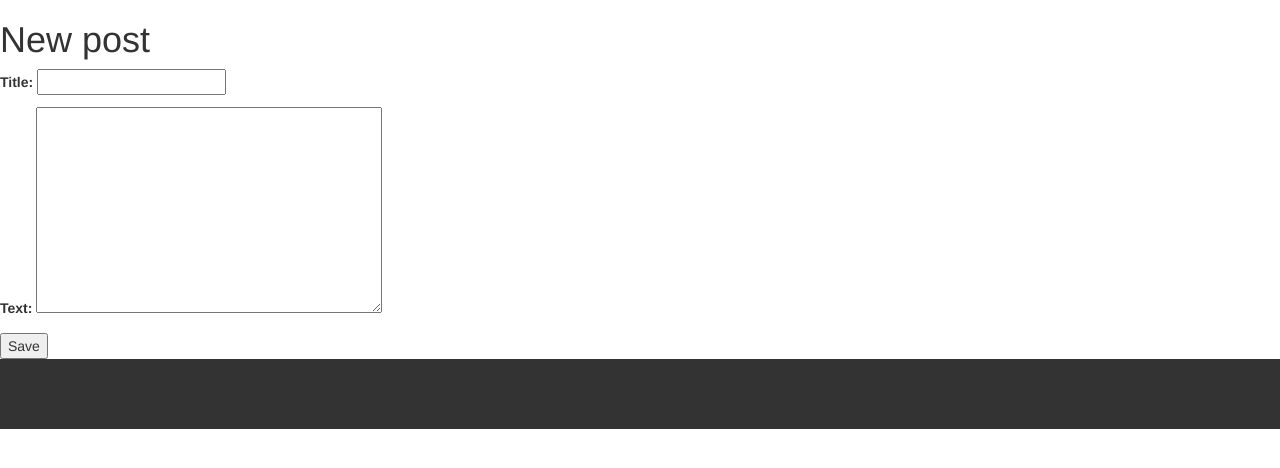
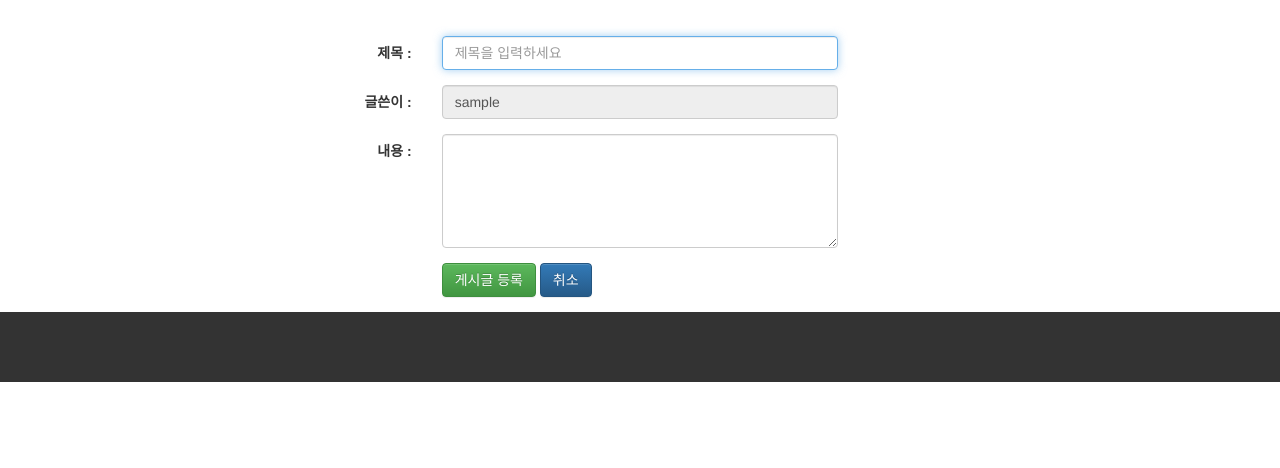
Before and after one commit to Kirade/django-tangerine, a Django app: page /board/new/ in a window 1280 px wide. Shown: the part 261-729 px from the top of the page. Run offline with Django 3.2, Linux system fonts and the light colour scheme; the visitor is signed in with stand-in values (Sample User, id 1); some libraries are stand-ins or nearby versions.

Commit message:
게시판 작성 &
- 게시글 작성, 수정
- bootstrap 적용
- 모델 수정

```diff
--- a/website/models.py
+++ b/website/models.py
@@ -3,11 +3,13 @@ from django.utils import timezone
 from django.contrib.auth.models import User
 
 
-# 게시글 번호(정의하지 않으면 자동적으로 생성 ), 제목, 내용, 저자, 날짜, 조회수
+# 게시글 번호(정의하지 않으면 자동적으로 생성), 제목, 내용, 저자, 날짜, 조회수
 class Board(models.Model):
     title = models.CharField(max_length=100)
     text = models.TextField()
     created_date = models.DateTimeField(default=timezone.now)
+    writer = models.CharField(max_length=20)
+    hit = models.IntegerField(default=0)
 
     def __str__(self):
         return self.title
@@ -21,7 +23,6 @@ class ProfileManager(models.Manager):
         user.password = user_instance.password
         user.first_name = user_instance.first_name
         user.last_name = user_instance.last_name
-
         return user
 
 
@@ -49,5 +50,4 @@ class Product(models.Model):
 default:
     blank = False,
     null = False,
-
 '''
--- a/website/templates/website/board/edit.html
+++ b/website/templates/website/board/edit.html
@@ -1,7 +1,28 @@
 {% extends 'website/base.html' %}
 
 {% block content %}
-    <div id="wrapper">
+
+  <div class="container-fluid">
+    <form method="POST" class="form-horizontal">
+      {% csrf_token %}
+      <div class="form-group">
+        <label for="{{ form.title.id_for_label }}" class="col-sm-4 control-label">제목 : </label>
+        <div class="col-sm-4">
+        <input type="text" class="form-control" name="title" maxlength="150" autofocus required id="id_title", value="{{ form.title.value }}">
+      </div>
+      </div>
+    </form>
+  {{ form.as_p }}
+  </div>
+
+
+
+
+
+
+
+
+  <div id="wrapper">
         <h1>New post</h1>
         <form method="POST" class="board-form">{% csrf_token %}
             {{ form.as_p }}
--- /dev/null
+++ b/website/templates/website/board/new.html
@@ -0,0 +1,46 @@
+{% extends 'website/base.html' %}
+
+{% block content %}
+
+  <div class="container-fluid" id="padding_bottom">
+      <div class="col-sm-offset-4 col-sm-8">
+      {% if form.errors %}
+        <mark>Form Validation Error.</mark>
+         {{ form.errors }}
+      {% endif %}
+      </div>
+  </div>
+
+  <div class="container-fluid">
+    <form method="POST" class="form-horizontal" action="{% url 'board-new' %}">
+      {% csrf_token %}
+      <div class="form-group">
+        <label for="{{ form.title.id_for_label }}" class="col-sm-4 control-label">제목 : </label>
+        <div class="col-sm-4">
+          <input type="text" class="form-control" name="title" maxlength="100" autofocus required id="id_title", placeholder="제목을 입력하세요">
+        </div>
+      </div>
+      <div class="form-group">
+        <label for="{{ form.writer.id_for_label }}" class="col-sm-4 control-label">글쓴이 : </label>
+        <div class="col-sm-4">
+          <input type="text" class="form-control" name="writer" maxlength="20" readonly required id="id_writer" value="{{ user.username }}">
+        </div>
+      </div>
+      <div class="form-group">
+        <label for="{{ form.text.id_for_label }}" class="col-sm-4 control-label">내용 : </label>
+        <div class="col-sm-4">
+          <textarea class="form-control" name="text" rows="5" id="id_text"></textarea>
+        </div>
+      </div>
+
+      <div class="form-group">
+          <div class="col-sm-offset-4 col-sm-8">
+            <button type="submit" class="btn btn-success">게시글 등록</button>
+            <button type="button" class="btn btn-primary"><a href="{% url 'board-list' %}" id="text_white" role="button">취소</a></button>
+          </div>
+        </div>
+    </form>
+
+  </div>
+
+{% endblock %}
--- a/website/templates/website/registration/mypage.html
+++ b/website/templates/website/registration/mypage.html
@@ -11,7 +11,7 @@
          {{ form.errors }}
       {% endif %}
       </div>
-    </div>
+  </div>
 
   <form method="post" action="" class="form-horizontal" >
     {% csrf_token %}
--- a/website/views.py
+++ b/website/views.py
@@ -3,6 +3,8 @@ from django.views.generic.list import ListView
 from django.views.generic.detail import DetailView
 from django.views.generic.edit import CreateView, UpdateView
 from django.contrib.auth.models import User
+from django.contrib.auth.decorators import login_required
+from django.utils.decorators import method_decorator
 from django.urls import reverse_lazy
 from .forms import RegisterForm, MyPageForm
 from .models import Board, Product, Profile
@@ -47,16 +49,20 @@ class BoardDetailView(DetailView):
 
 
 class BoardCreateView(CreateView):
-    template_name = 'website/board/edit.html'
+    template_name = 'website/board/new.html'
     model = Board
-    fields = ['title', 'text', ]
-    success_url = '/board/'
+    fields = ['title', 'writer', 'text', ]
+    success_url = reverse_lazy('board-list')
+
+    @method_decorator(login_required())
+    def dispatch(self, *args, **kwargs):
+        return super().dispatch(*args, **kwargs)
 
 
 class BoardUpdateView(UpdateView):
     template_name = 'website/board/edit.html'
     model = Board
-    fields = ['title', 'text', ]
+    fields = ['title', 'writer', 'text', ]
     success_url = '/board/'
 
 
```
Also changed, not shown: website/templates/website/board/list.html (+25 -6 lines), website/templates/website/faq/detail.html (deleted, +0 -7 lines), website/migrations/0010_auto_20171213_2049.py (added), website/migrations/0011_auto_20171213_2101.py (added), website/migrations/0012_auto_20171213_2305.py (added).
